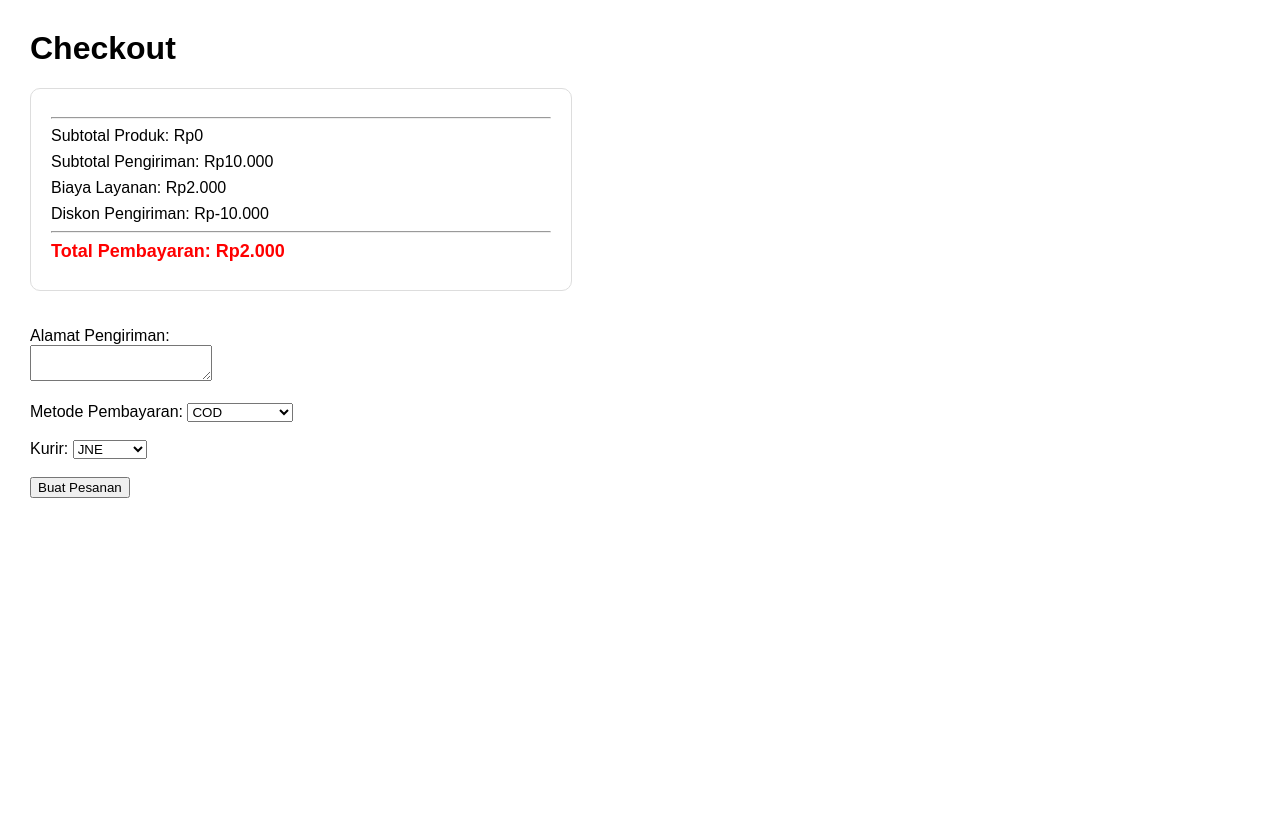
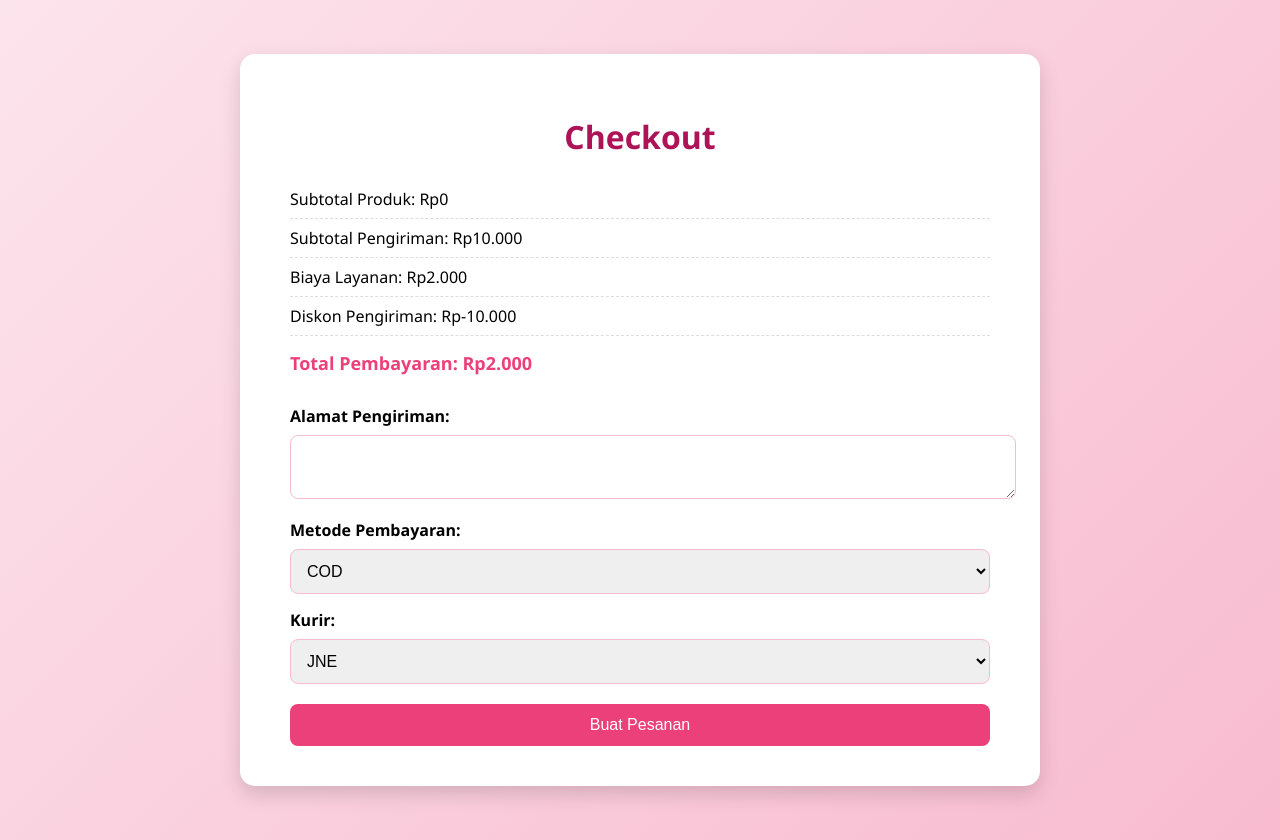
Before and after one commit to Aazzh229/TB_Ecommerce, a PHP site: page /checkout_form.php in a window 1280 px wide. Before the commit the page ends 498 px from the top, so only its background shows below. Run offline with PHP 8.4, Linux system fonts and the light colour scheme; the visitor is signed in with stand-in values (Sample User, id 1); data that the repository does not hold is empty.

Commit message:
checkout_form.php

```diff
--- a/checkout_form.php
+++ b/checkout_form.php
@@ -46,15 +46,79 @@ $grand_total = $total + $shipping_cost + $service_fee + $discount_shipping;
     <meta charset="UTF-8">
     <title>Checkout</title>
     <style>
-        body { font-family: Arial; margin: 30px; }
-        .checkout-summary { border: 1px solid #ddd; padding: 20px; border-radius: 10px; width: 500px; }
-        .checkout-summary img { width: 80px; vertical-align: middle; }
-        .summary-row { margin: 8px 0; }
-        .total { font-weight: bold; font-size: 18px; color: red; }
+        body {
+            font-family: 'Segoe UI', Tahoma, Geneva, Verdana, sans-serif;
+            background: linear-gradient(135deg, #fce4ec, #f8bbd0);
+            display: flex;
+            justify-content: center;
+            align-items: center;
+            min-height: 100vh;
+            margin: 0;
+            padding: 20px;
+        }
+        .container {
+            background-color: #fff;
+            padding: 40px 50px;
+            border-radius: 15px;
+            box-shadow: 0 8px 20px rgba(0, 0, 0, 0.15);
+            width: 100%;
+            max-width: 700px;
+        }
+        h1 {
+            text-align: center;
+            color: #ad1457;
+            margin-bottom: 30px;
+        }
+        .checkout-summary {
+            margin-bottom: 30px;
+        }
+        .checkout-summary img {
+            width: 80px;
+            vertical-align: middle;
+            border-radius: 8px;
+        }
+        .summary-row {
+            margin: 8px 0;
+            border-bottom: 1px dashed #ddd;
+            padding-bottom: 8px;
+        }
+        .total {
+            font-weight: bold;
+            font-size: 18px;
+            color: #ec407a;
+            margin-top: 15px;
+        }
+        label {
+            font-weight: bold;
+            margin-top: 15px;
+            display: block;
+        }
+        textarea, select {
+            width: 100%;
+            padding: 12px;
+            margin-top: 8px;
+            border: 1px solid #f8bbd0;
+            border-radius: 8px;
+            font-size: 16px;
+        }
+        button {
+            background-color: #ec407a;
+            color: white;
+            border: none;
+            padding: 12px 25px;
+            border-radius: 8px;
+            font-size: 16px;
+            cursor: pointer;
+            margin-top: 20px;
+            transition: background-color 0.3s ease;
+            width: 100%;
+        }
+        button:hover { background-color: #d81b60; }
     </style>
 </head>
 <body>
 
+<div class="container">
     <h1>Checkout</h1>
 
     <div class="checkout-summary">
@@ -65,37 +129,35 @@ $grand_total = $total + $shipping_cost + $service_fee + $discount_shipping;
                 Qty: <?= $item['quantity'] ?> x Rp<?= number_format($item['price'], 0, ',', '.') ?>
             </div>
         <?php endforeach; ?>
-    <hr>
         <div class="summary-row">Subtotal Produk: Rp<?= number_format($total, 0, ',', '.') ?></div>
         <div class="summary-row">Subtotal Pengiriman: Rp<?= number_format($shipping_cost, 0, ',', '.') ?></div>
         <div class="summary-row">Biaya Layanan: Rp<?= number_format($service_fee, 0, ',', '.') ?></div>
         <div class="summary-row">Diskon Pengiriman: Rp<?= number_format($discount_shipping, 0, ',', '.') ?></div>
-    <hr>
-    <div class="summary-row total">Total Pembayaran: Rp<?= number_format($grand_total, 0, ',', '.') ?></div>
+        <div class="total">Total Pembayaran: Rp<?= number_format($grand_total, 0, ',', '.') ?></div>
     </div>
-
-<br><br>
 
     <form action="checkout_proses.php" method="POST">
         <input type="hidden" name="total" value="<?= $grand_total ?>">
-    <label>Alamat Pengiriman:</label><br>
-    <textarea name="address" required></textarea><br><br>
+
+        <label>Alamat Pengiriman:</label>
+        <textarea name="address" required></textarea>
 
         <label>Metode Pembayaran:</label>
         <select name="payment_method">
             <option value="COD">COD</option>
             <option value="Transfer Bank">Transfer Bank</option>
-    </select><br><br>
+        </select>
 
         <label>Kurir:</label>
         <select name="courier">
             <option value="JNE">JNE</option>
             <option value="SiCepat">SiCepat</option>
             <option value="AnterAja">AnterAja</option>
-    </select><br><br>
+        </select>
 
         <button type="submit">Buat Pesanan</button>
     </form>
+</div>
 
 </body>
 </html>
```
Lines whose indentation alone changed are shown as unchanged.
